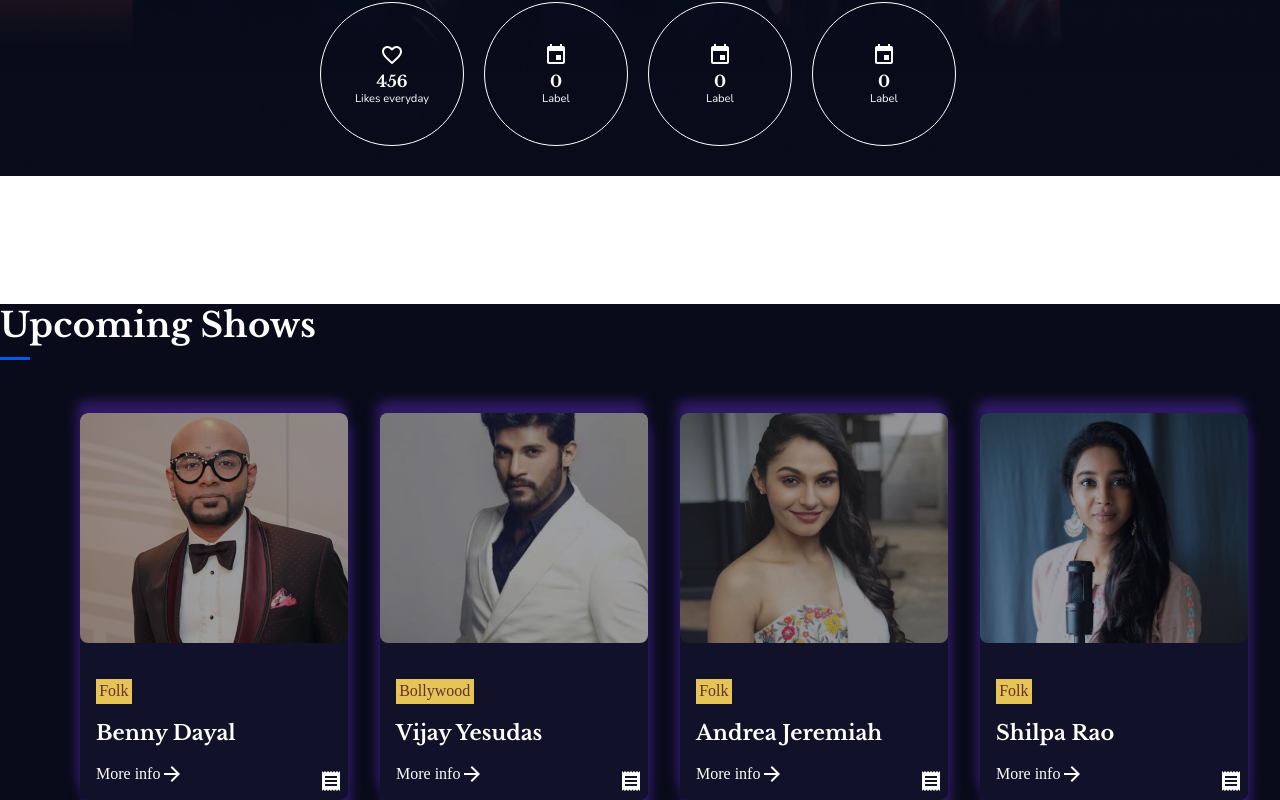
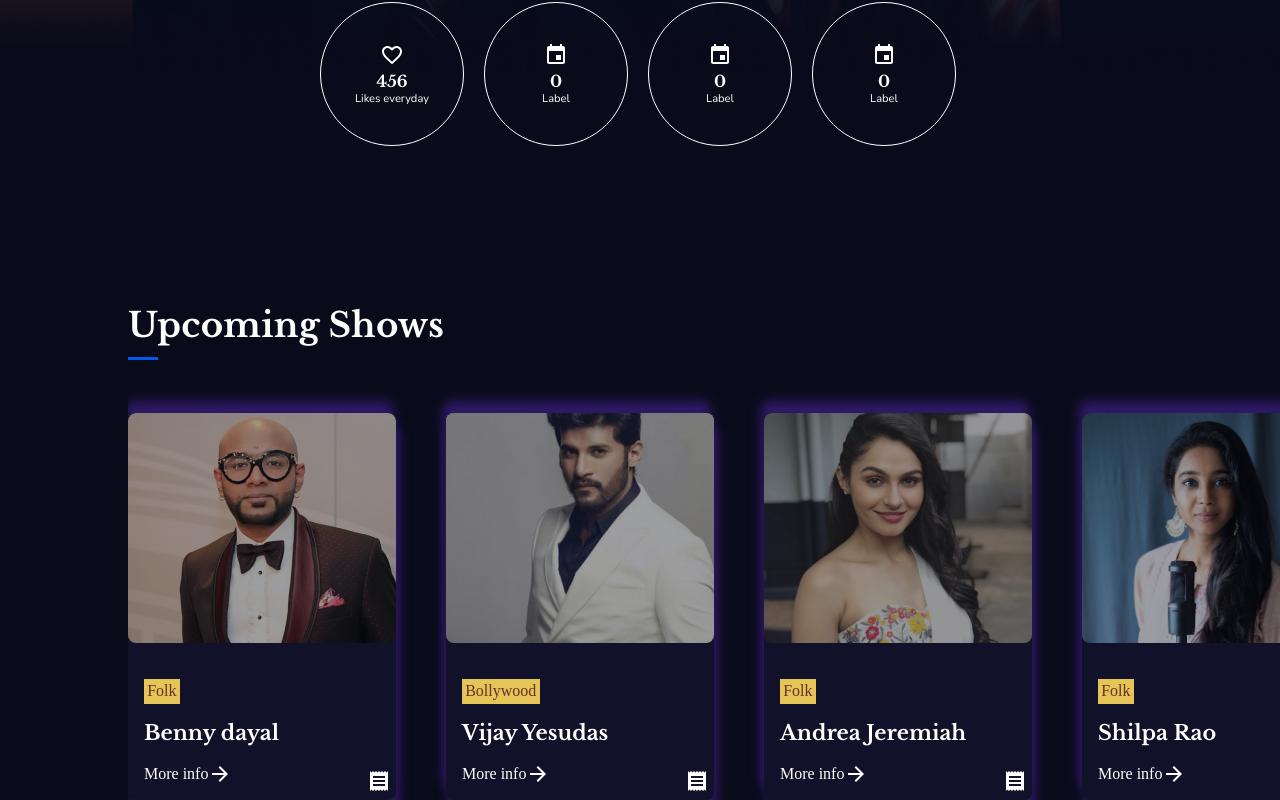
Before and after one commit to bhatshakran/caricari, a React (Create React App) app: page / in a window 1280 px wide. Shown: the part 686-1486 px from the top of the page. Built offline with nearby package versions, Linux system fonts and the light colour scheme.

Commit message:
swiper js functionality added

```diff
--- a/src/App.css
+++ b/src/App.css
@@ -14,6 +14,15 @@
 	width: 100vw;
 	overflow: hidden;
 }
+.swiper-container {
+	width: 480px;
+}
+
+@media screen and (min-width: 640px) {
+	.swiper-container {
+		width: 640px;
+	}
+}
 .track {
 	width: 100%;
 	display: flex;
--- a/src/components/Shows.js
+++ b/src/components/Shows.js
@@ -1,24 +1,28 @@
 import React from 'react';
-import Show from './Show';
 import { makeStyles } from '@material-ui/core/styles';
 import Typography from '@material-ui/core/Typography';
 import benny from '../images/Imgbenny.png';
 import andrea from '../images/Imgandrea.png';
 import shilpa from '../images/ImgShilpa.png';
 import cari from '../images/Imgcari.jpg';
-import { Swiper } from 'swiper/react';
+import { Swiper, SwiperSlide } from 'swiper/react';
 import 'swiper/swiper.scss';
+import { Link } from 'react-router-dom';
+import ArrowForwardIcon from '@material-ui/icons/ArrowForward';
+import ReceiptIcon from '@material-ui/icons/Receipt';
 
 const useStyles = makeStyles(theme => ({
 	shows: {
 		background: '#0A0B1A',
-		// paddingLeft: '8rem',
-
+		paddingLeft: '8rem',
+		paddingTop: '8rem',
 		width: '100%',
+		[theme.breakpoints.down('md')]: {
+			paddingLeft: '1rem',
+		},
 	},
 	heading: {
 		fontFamily: 'Libre Baskerville',
-		marginTop: '8rem',
 		color: '#fff',
 	},
 	line: {
@@ -32,12 +36,52 @@
 		display: 'flex',
 		flexDirection: 'row',
 	},
+	showCard: {
+		minWidth: '268px',
+		height: '387px',
+		borderRadius: '8px',
+		boxShadow: '3px 12px 12px  #301A68 , -3px -12px 12px  #301A68 ',
+		marginRight: '2rem',
+		marginTop: '53px',
+		background: '#111229',
+		color: '#fff',
+		position: 'relative',
+	},
+	label: {
+		color: '#682F26',
+		margin: '2rem 1rem 1rem 1rem',
+		display: 'inline-block',
+	},
+	labelTxt: {
+		background: '#E5C558',
+		padding: '0.2rem',
+	},
+	showcardText: {
+		fontFamily: 'Libre Baskerville',
+		margin: '0 0 1rem 1rem',
+		fontSize: '1.3rem',
+	},
+	showCardImg: {
+		width: '100%',
+		height: '230px',
+		borderRadius: '8px',
+	},
+	more: {
+		display: 'flex',
+		alignItems: 'center',
+	},
+	moreInfo: {
+		marginLeft: '1rem',
+	},
+	cardRec: {
+		position: 'absolute',
+		bottom: '3px',
+		right: '5px',
+	},
 }));
 const Shows = () => {
 	const classes = useStyles();
-	// React.useEffect(() => {
-	// 	const swiper = new Swiper('.swiper-container');
-	// }, []);
+
 	return (
 		<div>
 			<div className={` ${classes.shows}`}>
@@ -46,15 +90,81 @@
 				</Typography>
 				<span className={classes.line}></span>
 				<Swiper
-					className={classes.cardContainer}
+					className={`${classes.cardContainer} swiper-container`}
+					breakpoints={{
+						// when window width is >= 640px
+						640: {
+							width: 640,
+							slidesPerView: 3,
+						},
+					}}
 					spaceBetween={50}
-					slidesPerView={3}
-					onSlideChange={() => console.log('slide change')}
-					onSwiper={swiper => console.log(swiper)}>
-					<Show img={benny} cat='Folk' name='Benny Dayal' />
-					<Show img={cari} cat='Bollywood' name='Vijay Yesudas' />
-					<Show img={andrea} cat='Folk' name='Andrea Jeremiah' />
-					<Show img={shilpa} cat='Folk' name='Shilpa Rao' />
+					slidesPerView={1}>
+					<SwiperSlide className={classes.showCard}>
+						<img src={benny} alt='' className={classes.showCardImg} />
+						<div className={classes.label}>
+							<p className={classes.labelTxt}>Folk</p>
+						</div>
+						<div className={classes.showcardText}>Benny dayal</div>
+						<div className={classes.more}>
+							<Link to='#' className={classes.moreInfo}>
+								More info
+							</Link>
+							<ArrowForwardIcon />
+						</div>
+						<div className={classes.cardRec}>
+							<ReceiptIcon />
+						</div>
+					</SwiperSlide>
+
+					<SwiperSlide className={classes.showCard}>
+						<img src={cari} alt='' className={classes.showCardImg} />
+						<div className={classes.label}>
+							<p className={classes.labelTxt}>Bollywood</p>
+						</div>
+						<div className={classes.showcardText}>Vijay Yesudas</div>
+						<div className={classes.more}>
+							<Link to='#' className={classes.moreInfo}>
+								More info
+							</Link>
+							<ArrowForwardIcon />
+						</div>
+						<div className={classes.cardRec}>
+							<ReceiptIcon />
+						</div>
+					</SwiperSlide>
+					<SwiperSlide className={classes.showCard}>
+						<img src={andrea} alt='' className={classes.showCardImg} />
+						<div className={classes.label}>
+							<p className={classes.labelTxt}>Folk</p>
+						</div>
+						<div className={classes.showcardText}>Andrea Jeremiah</div>
+						<div className={classes.more}>
+							<Link to='#' className={classes.moreInfo}>
+								More info
+							</Link>
+							<ArrowForwardIcon />
+						</div>
+						<div className={classes.cardRec}>
+							<ReceiptIcon />
+						</div>
+					</SwiperSlide>
+					<SwiperSlide className={classes.showCard}>
+						<img src={shilpa} alt='' className={classes.showCardImg} />
+						<div className={classes.label}>
+							<p className={classes.labelTxt}>Folk</p>
+						</div>
+						<div className={classes.showcardText}>Shilpa Rao</div>
+						<div className={classes.more}>
+							<Link to='#' className={classes.moreInfo}>
+								More info
+							</Link>
+							<ArrowForwardIcon />
+						</div>
+						<div className={classes.cardRec}>
+							<ReceiptIcon />
+						</div>
+					</SwiperSlide>
 				</Swiper>
 			</div>
 		</div>
```
